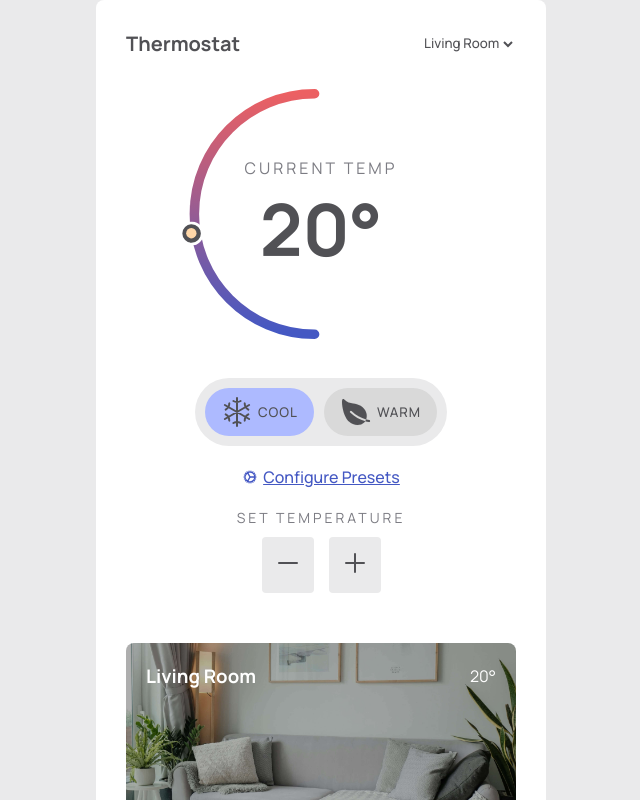
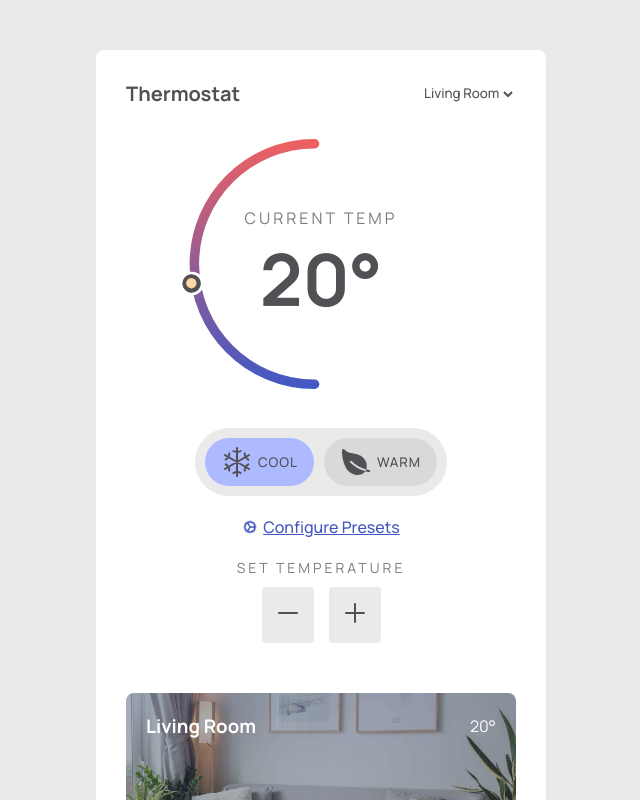
Before and after one commit to outHereSam/thermostat-widget, a plain HTML site: page index.html in a window 1280 px wide. Both pictures are taken after a click on the button "COOL". Shown: the top 800 px of the page, without its empty margins (319-959 px from the left). Drawn offline with nearby package versions, Linux system fonts and the light colour scheme.

Commit message:
Changes room temperature overlay dynamically

```diff
--- a/main.js
+++ b/main.js
@@ -110,6 +110,30 @@ const rooms = [
   },
 ];
 
+const coolOverlay = `linear-gradient(
+    to bottom,
+    rgba(141, 158, 247, 0.2),
+    rgba(194, 197, 215, 0.1)
+  )`;
+
+const warmOverlay = `linear-gradient(to bottom, rgba(236, 96, 98, 0.2), rgba(248, 210, 211, 0.13))`;
+
+const setInitialOverlay = () => {
+  document.querySelector(
+    ".room"
+  ).style.backgroundImage = `url('${rooms[0].image}')`;
+
+  document.querySelector(".room").style.backgroundImage = `${
+    rooms[0].currTemp < 22 ? coolOverlay : warmOverlay
+  }, url('${rooms[0].image}')`;
+};
+
+const setOverlay = (room) => {
+  document.querySelector(".room").style.backgroundImage = `${
+    room.currTemp < 22 ? coolOverlay : warmOverlay
+  }, url('${room.image}')`;
+};
+
 // Set svg accordingly
 const svgPoint = document.querySelector(".point");
 const angleOffset = 86;
@@ -142,9 +166,7 @@ let selectedRoom = rooms[0].name;
 currentTemp.textContent = `${rooms[0].currTemp}°`;
 setIndicatorPoint(rooms[0].currTemp);
 
-document.querySelector(
-  ".room"
-).style.backgroundImage = `url('${rooms[0].image}')`;
+setInitialOverlay();
 
 document.querySelector(".currentTemp").innerText = `${rooms[0].currTemp}°`;
 // Add new options from rooms array
@@ -166,9 +188,7 @@ roomSelect.addEventListener("change", function () {
   currentTemp.textContent = `${room.currTemp}°`;
 
   // Set the current room image
-  document.querySelector(
-    ".room"
-  ).style.backgroundImage = `url('${room.image}')`;
+  setOverlay(room);
 
   // Set the current room name
   document.querySelector(".room-name").innerText = selectedRoom;
@@ -191,6 +211,8 @@ document.getElementById("increase").addEventListener("click", () => {
   setIndicatorPoint(room.currTemp);
   currentTemp.textContent = `${room.currTemp}°`;
 
+  setOverlay(room);
+
   warmBtn.style.backgroundColor = "#d9d9d9";
   coolBtn.style.backgroundColor = "#d9d9d9";
 
@@ -206,6 +228,8 @@ document.getElementById("reduce").addEventListener("click", () => {
 
   setIndicatorPoint(room.currTemp);
   currentTemp.textContent = `${room.currTemp}°`;
+
+  setOverlay(room);
 
   warmBtn.style.backgroundColor = "#d9d9d9";
   coolBtn.style.backgroundColor = "#d9d9d9";
@@ -225,6 +249,8 @@ coolBtn.addEventListener("click", () => {
 
   currentTemp.textContent = `${room.currTemp}°`;
 
+  setOverlay(room);
+
   warmBtn.style.backgroundColor = "#d9d9d9";
   coolBtn.style.backgroundColor = "#adbaff";
 
@@ -238,6 +264,8 @@ warmBtn.addEventListener("click", () => {
   setIndicatorPoint(room.warmPreset);
 
   currentTemp.textContent = `${room.currTemp}°`;
+
+  setOverlay(room);
 
   coolBtn.style.backgroundColor = "#d9d9d9";
   warmBtn.style.backgroundColor = "#ff9799";
--- a/style.css
+++ b/style.css
@@ -23,6 +23,7 @@ button {
 }
 
 body {
+  padding: 50px 0;
   min-height: 100vh;
   background-color: var(--bg-light);
   display: flex;
@@ -272,6 +273,7 @@ svg.point {
   background-position: center;
   border-radius: 8px;
   padding: 20px;
+  transition: background 0.2s ease-in;
 }
 .room .text {
   display: flex;
```
